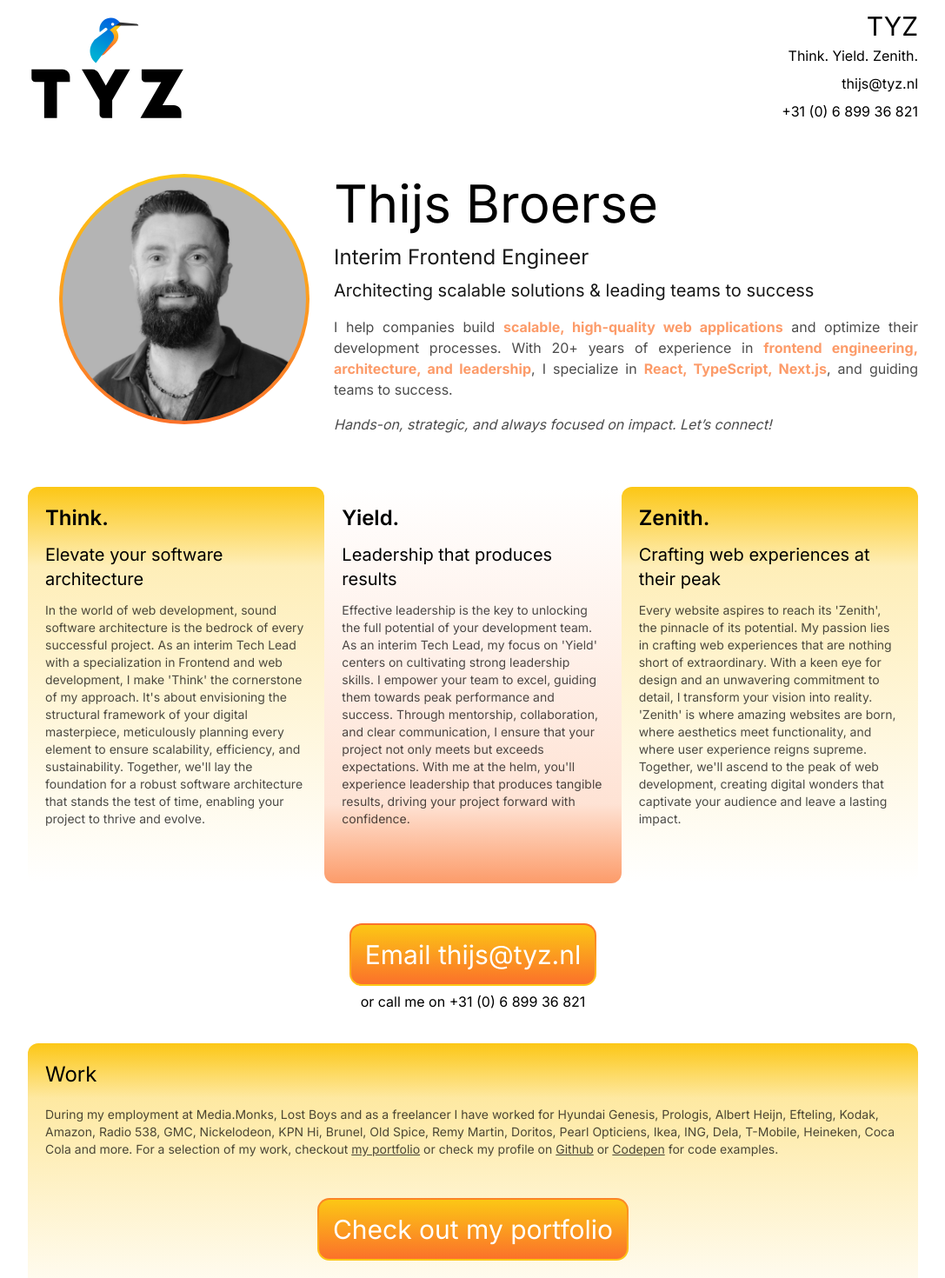
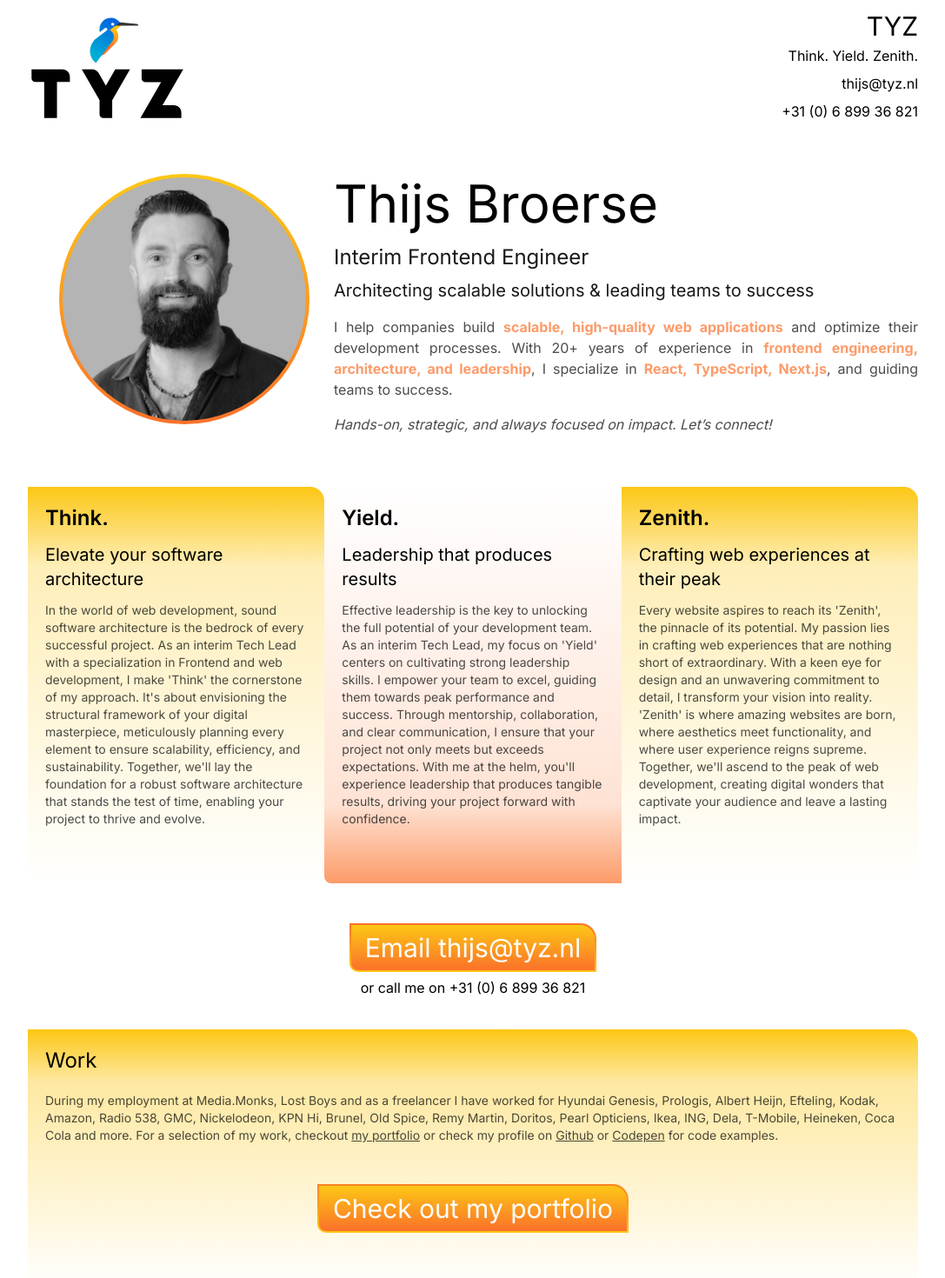
Before and after one commit to ThijsTyZ/tyz, a Next.js app: page / in a window 1280 px wide. Shown: the top 1470 px of the page at 87% size, without its empty margins (96-1183 px from the left). Built offline with nearby package versions, Linux system fonts and the light colour scheme.

Commit message:
Add custom rounded corners

```diff
--- a/src/app/page.tsx
+++ b/src/app/page.tsx
@@ -47,7 +47,7 @@ export default function Home(): ReactElement {
       {/**/}
 
       {/* Portfolio */}
-      <section className="p-5 w-full mt-4 bg-gradient-to-r lg:bg-gradient-to-b from-orangeStart to-transparent via-orangeStart/40 via-20% rounded-xl  text-sm">
+      <section className="p-5 w-full mt-4 bg-gradient-to-r lg:bg-gradient-to-b from-orangeStart to-transparent via-orangeStart/40 via-20% rounded-tr-2xl  text-sm">
         <h3 className="text-2xl mb-5">Work</h3>
         <p className="text-sm opacity-70">
           During my employment at Media.Monks, Lost Boys and as a freelancer I
@@ -97,7 +97,7 @@ export default function Home(): ReactElement {
       </section>
 
       {/* Skills */}
-      <section className="p-5 mt-4 relative  bg-gradient-to-r lg:bg-gradient-to-b from-orangeStart  via-orangeStart/40 via-10% rounded-xl text-black w-full">
+      <section className="p-5 mt-4 relative  bg-gradient-to-r lg:bg-gradient-to-b from-orangeStart  via-orangeStart/40 via-10% rounded-tr-2xl text-black w-full">
         <h2 className="mb-3 text-2xl font-semibold">Skills</h2>
 
         <ul className="text-sm grid lg:grid-cols-3 grid-cols-2">
@@ -154,11 +154,11 @@ export default function Home(): ReactElement {
       {/**/}
 
       {/* Recommendations */}
-      <section className="p-5 mb-10 mt-10 bg-gradient-to-r lg:bg-gradient-to-b from-orangeStart  via-orangeStart/40 via-10%  rounded-xl text-black text-sm">
+      <section className="p-5 mb-10 mt-10 bg-gradient-to-r lg:bg-gradient-to-b from-orangeStart  via-orangeStart/40 via-10%  rounded-tr-2xl text-black text-sm">
         <h3 className="text-2xl mb-5">What others say about me</h3>
         {recommendations.map(({ text, author, position }, index) => (
           <p
-            className={`p-5 from-white to-transparent rounded-xl  ${
+            className={`p-5 from-white to-transparent rounded-tr-2xl rounded-bl-lg  ${
               index % 2 ? 'bg-gradient-to-l' : 'bg-gradient-to-r'
             }`}
             key={author}
--- a/src/components/ArticleBlock.tsx
+++ b/src/components/ArticleBlock.tsx
@@ -9,7 +9,7 @@ export default function ArticleBlock({
 }: Article & { variant: 'white' | 'black' }): ReactElement {
   return (
     <article
-      className={`p-5 lg:pb-16 rounded-xl to-transparent
+      className={`p-5 lg:pb-16 rounded-tr-2xl rounded-bl-lg to-transparent
      ${
        variant === 'white'
          ? `bg-gradient-to-r lg:bg-gradient-to-b from-orangeStart  via-orangeStart/30 via-20% `
--- a/src/components/Cta.tsx
+++ b/src/components/Cta.tsx
@@ -20,14 +20,16 @@ export function Cta({
       {...rest}
       className={`
               text-white text-3xl
-              p-4 m-2
-              rounded-xl
+              px-4 py-2 m-2
+              rounded-tr-2xl
+              rounded-bl-lg
               transition-colors
               bg-gradient-to-b from-orangeStart to-orangeEnd
               relative
 
               before:absolute
-              before:rounded-[14px]
+              before:rounded-tr-[18px]
+              before:rounded-bl-[10px]
               before:bg-gradient-to-b before:from-orangeEnd before:to-orangeStart
               before:content-['']
               before:top-0
```
